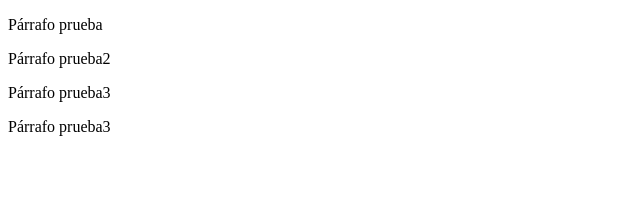
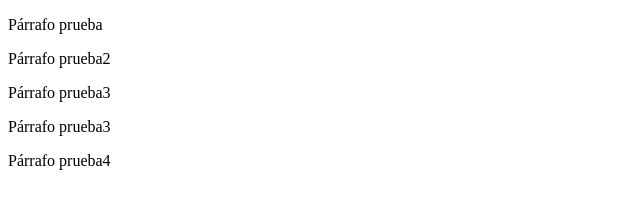
Before and after one commit to FedeViera/JavaScript-Curso, a plain HTML site: page index.html in a window 1280 px wide. Shown: the whole page, without its empty margins (0-640 px from the left). Drawn offline with Linux system fonts and the light colour scheme.

Commit message:
Pruebando

```diff
--- a/index.html
+++ b/index.html
@@ -10,6 +10,7 @@
     <p>Párrafo prueba2</p>
     <p>Párrafo prueba3</p>
     <p>Párrafo prueba3</p>
+    <p>Párrafo prueba4</p>
     <script src="04-tipado-dinamico.js"></script>
 </body>
 </html>
```
